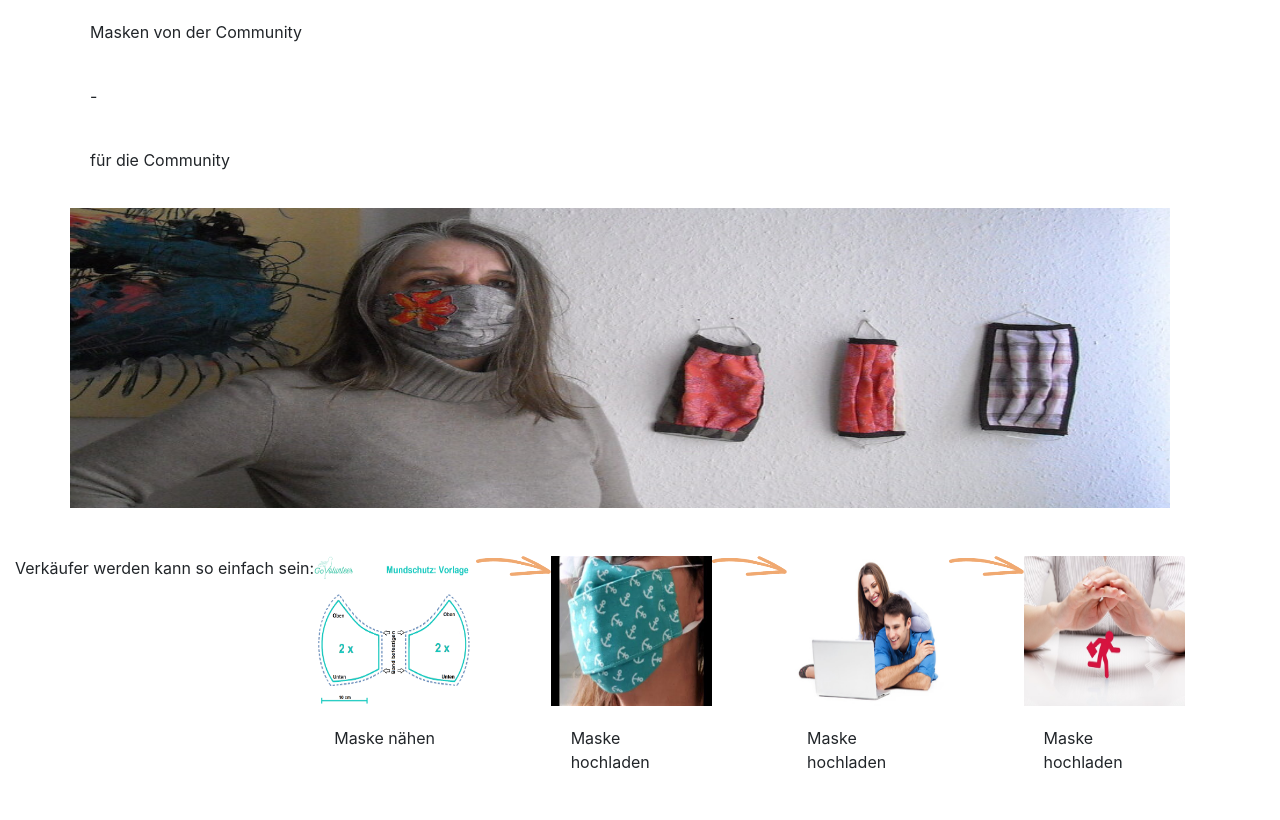
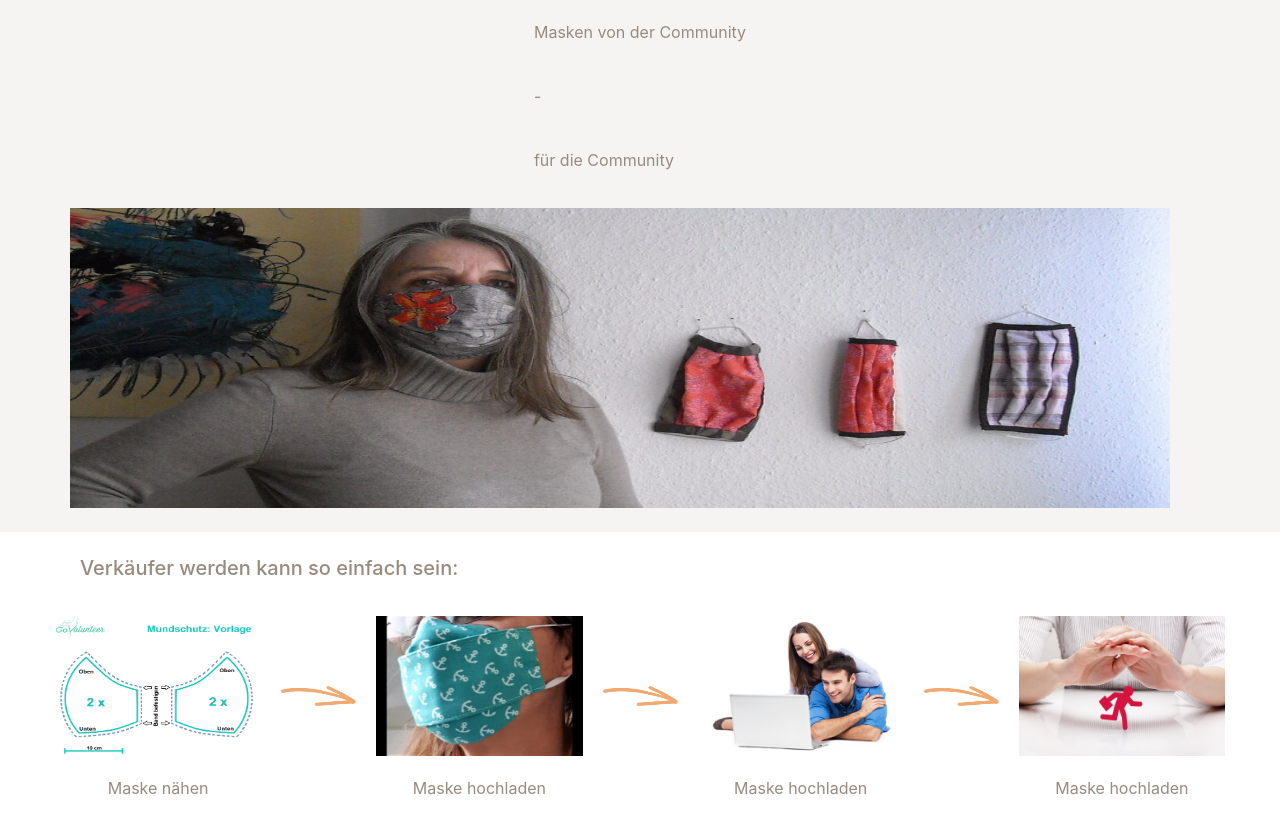
Before and after one commit to NicoDeLuca/Maskenliebe, a website: page index.html in a window 1280 px wide. Drawn offline with nearby package versions, Linux system fonts and the light colour scheme.

Commit message:
Full Project

```diff
--- a/index.html
+++ b/index.html
@@ -7,7 +7,8 @@
     <title>Maskenliebe</title>
 </head>
 <body>
-<div class="card container" Style="width: 100rem;">
+<div id="rdm">
+<div class="card container" Style="width: 100rem;" >
     <div class="card-body">
         <p>Masken von der Community</p>
         <br>
@@ -22,28 +23,33 @@
     <br>
 
 </div>
+</div>
 <br>
+
+
+<div>
+<h5 class = "card-title" style="width: 1200px">Verkäufer werden kann so einfach sein:</h5>
+
+    <br>
 <div class="card-group col-md" Style="width: 1200px;">
-
-    <p class = "card-title">Verkäufer werden kann so einfach sein:</p>
 
 
     <div class="card" >
-        <img class = "card-img-top" src="Maske%20nähen.png" alt="Maske nähen" height="150" width="150">
+        <img class = "card-img-top" src="Maske%20nähen.png" alt="Maske nähen" height="140" width="140">
     <div class="card-body">
         <p class="card-text"> Maske nähen</p>
     </div>
     </div>
-    <img src="Images/pfeil.png" height="20" width="75"/>
+        <img src="Images/pfeil.png" height="20" width="75"/>
     <div class="card">
-        <img class = "card-img-top" img src="Maske%20hochladen.jpg" alt="Maske hochladen" height="150" width="150">
+        <img class = "card-img-top" img src="Maske%20hochladen.jpg" alt="Maske hochladen" height="140" width="140">
         <div class="card-body">
             <p class="card-text"> Maske hochladen</p>
         </div>
     </div>
     <img src="Images/pfeil.png" height="20" width="75"/>
     <div class="card">
-        <img class = "card-img-top" img src="Käufer%20finden.jpg" alt="Käufer finden" height="150" width="150">
+        <img class = "card-img-top" img src="Käufer%20finden.jpg" alt="Käufer finden" height="140" width="140">
         <div class="card-body">
             <p class="card-text"> Maske hochladen</p>
         </div>
@@ -51,15 +57,13 @@
 
     <img src="Images/pfeil.png" height="20" width="75"/>
     <div class="card">
-        <img class = "card-img-top" img src="Jemanden%20Schützen.jpg" alt="Jemanden schützen" height="150" width="150">
+        <img class = "card-img-top" img src="Jemanden%20Schützen.jpg" alt="Jemanden schützen" height="140" width="140">
         <div class="card-body">
             <p class="card-text"> Maske hochladen</p>
         </div>
     </div>
 
-
-
-
+</div>
 
 
 </div>
--- a/style.css
+++ b/style.css
@@ -12,11 +12,14 @@ ul li {
 
 
 }
+#rdm{
+    background: #f5f4f3;
+}
 
+div{
 
-div a{
+    color: #988a7e;
 
-    color: darksalmon;
 
 }
 
@@ -30,3 +33,18 @@ div.card{
     border: none;
     background: none;
 }
+
+div{
+    margin: auto;
+}
+
+img[src="Images/pfeil.png"]{
+    margin-top: 70px;
+    margin-left: 20px;
+    margin-right: 20px;
+}
+
+h5{
+
+    margin-left: auto;
+}
```
